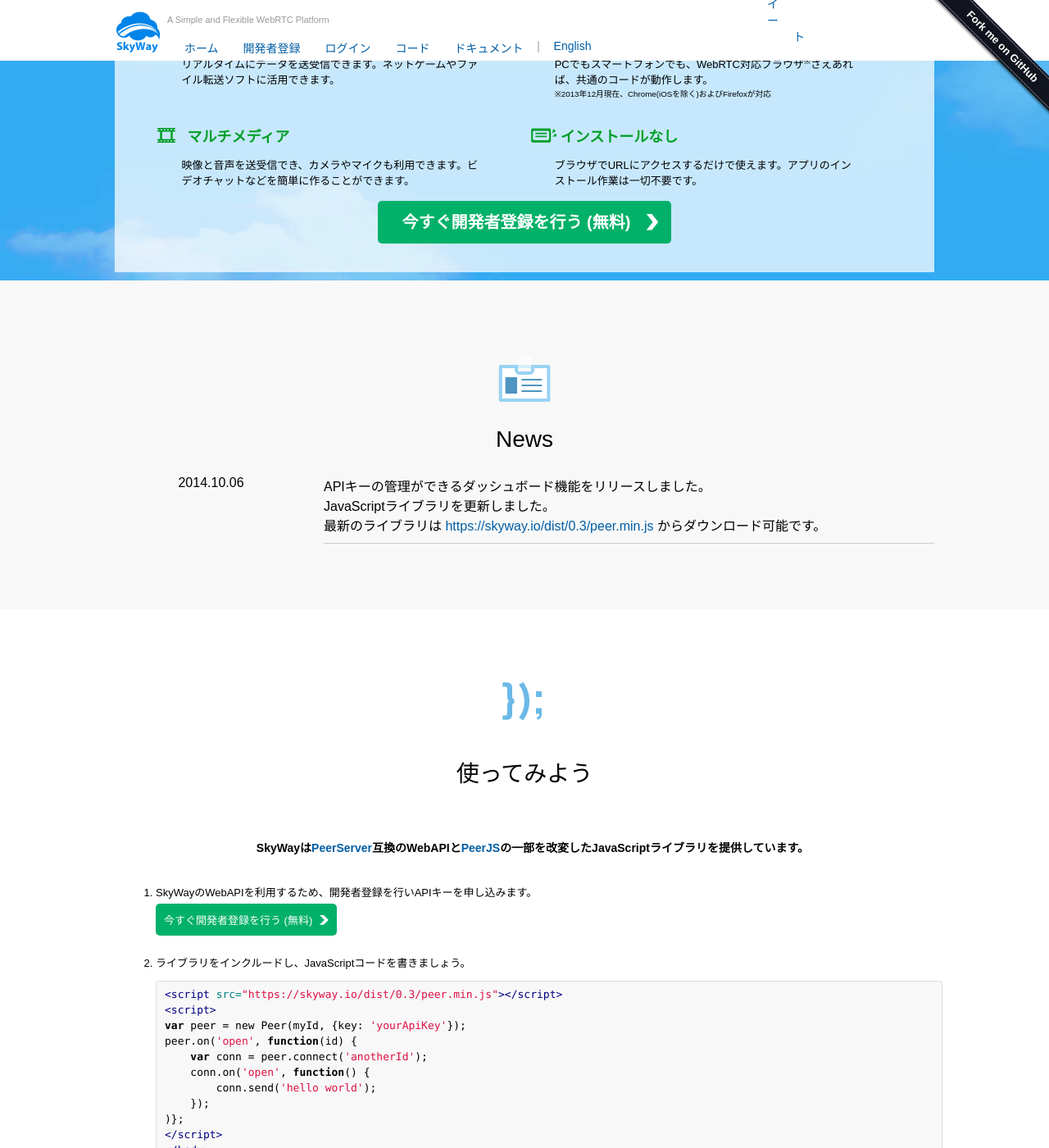
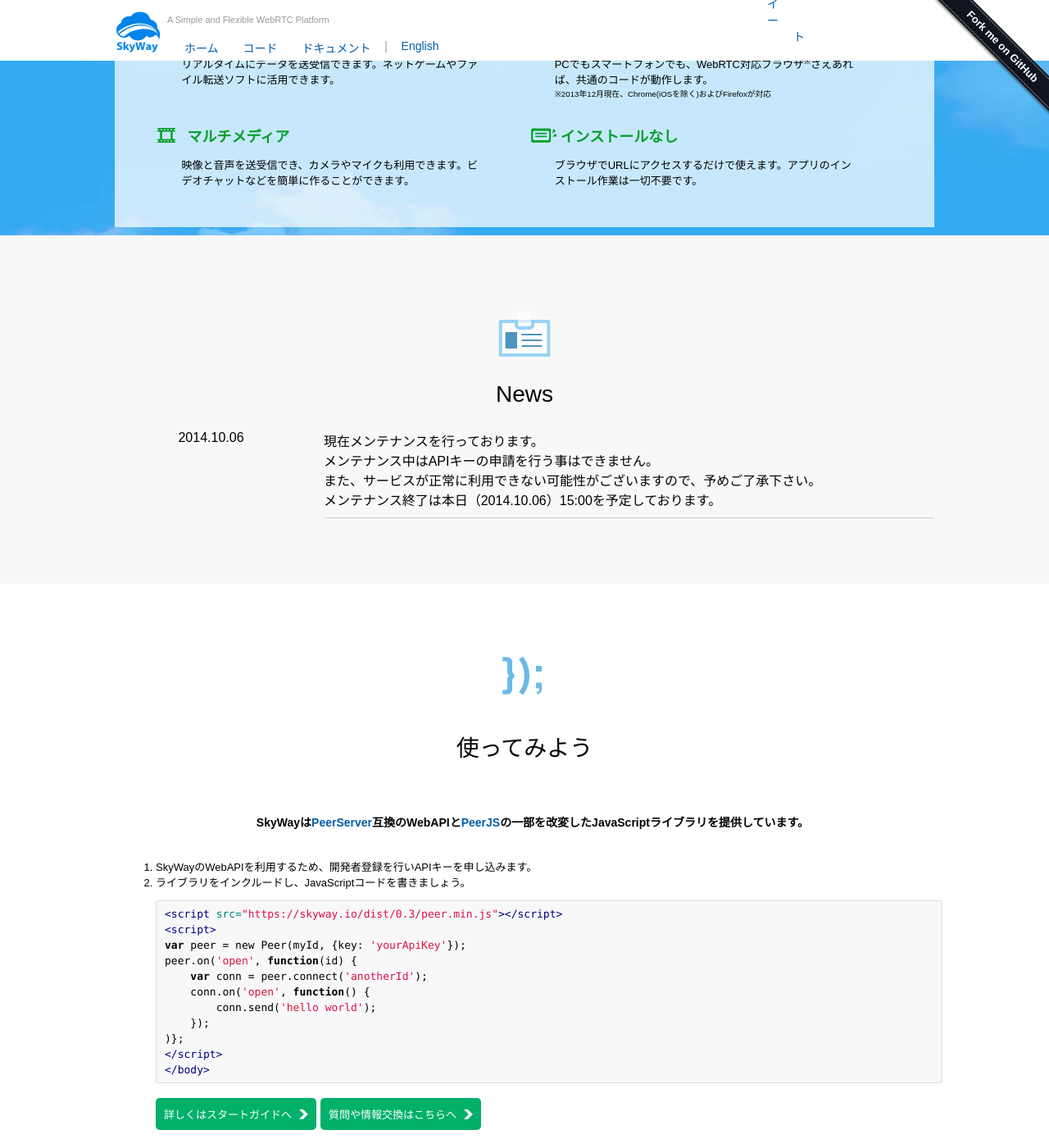
Before and after one commit to nttcom/skyway-old, a Jekyll site: the page built from index.html, in a window 1280 px wide and 1400 px high, scrolled down 448 px. Shown: the whole window at 82% size. Built offline with Jekyll 4.4.1, drawn with Linux system fonts in a browser that asks for light colours; comment, search, counter and statistics services are not loaded.

```diff
--- a/_layouts/default.html
+++ b/_layouts/default.html
@@ -75,8 +75,8 @@
         <nav id="nav">
             <ul class="navigation">
                 <li class="nav-home"><a href="./">ホーム</a></li>
-                <li class="nav-home"><a href="https://skyway.io/ds/registration">開発者登録</a></li>
-                <li><a href="https://skyway.io/ds/">ログイン</a></li>
+                <!--<li class="nav-home"><a href="">開発者登録</a></li>-->
+                <!--<li><a href="">ログイン</a></li>-->
                 <li><a href="https://github.com/nttcom/peerjs" target="_blank">コード</a></li>
                 <li><a href="docs/">ドキュメント</a></li>
                 <li class="nav-home"><span style="color: #999;">&#8739;</span></li>
--- a/_layouts/default_en.html
+++ b/_layouts/default_en.html
@@ -76,8 +76,8 @@
         <nav id="nav">
             <ul class="navigation">
                 <li class="nav-home"><a href="./">Home</a></li>
-                <li class="nav-home"><a href="https://skyway.io/ds/registration">Sign Up</a></li>
-                <li><a href="https://skyway.io/ds/">Sign In</a></li>
+                <!--<li class="nav-home"><a href="">Sign Up</a></li>-->
+                <!--<li><a href="">Sign In</a></li>-->
                 <li><a href="https://github.com/nttcom/peerjs" target="_blank">Source</a></li>
                 <li><a href="docs/">Docs</a></li>
                 <li class="nav-home"><span style="color: #999;">&#8739;</span></li>
--- a/index.html
+++ b/index.html
@@ -37,7 +37,7 @@ enableCanonical: true
                   <h3 class="noInstallation">インストールなし</h3>
                     <p>ブラウザでURLにアクセスするだけで使えます。アプリのインストール作業は一切不要です。</p>
                 </div>
-                <p class="tac"><a href="https://skyway.io/ds/registration" class="btnL">今すぐ開発者登録を行う (無料)</a></p>
+                <!-- <p class="tac"><a href="" class="btnL" disabled>今すぐ開発者登録を行う (無料)</a></p> -->
             </div>
         </div>
     </div>
@@ -52,9 +52,10 @@ enableCanonical: true
             <h2>News</h2>
                 <div class="grid_3 datepositon">2014.10.06</div>
                 <div class="grid_9 omega newsbody">
-                    APIキーの管理ができるダッシュボード機能をリリースしました。<BR>
-                    JavaScriptライブラリを更新しました。<BR>
-                    最新のライブラリは <a href="https://skyway.io/dist/0.3/peer.min.js" target="_blank">https://skyway.io/dist/0.3/peer.min.js</a> からダウンロード可能です。
+                    現在メンテナンスを行っております。<BR>
+                    メンテナンス中はAPIキーの申請を行う事はできません。<BR>
+                    また、サービスが正常に利用できない可能性がございますので、予めご了承下さい。<BR>
+                    メンテナンス終了は本日（2014.10.06）15:00を予定しております。<BR>
                 </div>
         </div>
     </div>
@@ -76,7 +77,7 @@ enableCanonical: true
                         href="https://github.com/peers/peerjs" target="_blank">PeerJS</a>の一部を改変したJavaScriptライブラリを提供しています。
                 </p>
                 <ol>
-                    <li>SkyWayのWebAPIを利用するため、開発者登録を行いAPIキーを申し込みます。<br><a class="btnM" href="https://skyway.io/ds/registration">今すぐ開発者登録を行う (無料)</a>
+                    <li>SkyWayのWebAPIを利用するため、開発者登録を行いAPIキーを申し込みます。<br><!--<a class="btnM" href="" disabled>今すぐ開発者登録を行う (無料)</a>-->
                     </li>
 
                     <li>ライブラリをインクルードし、JavaScriptコードを書きましょう。
```
Also changed, not shown: en/index.html (+4 -5 lines).
